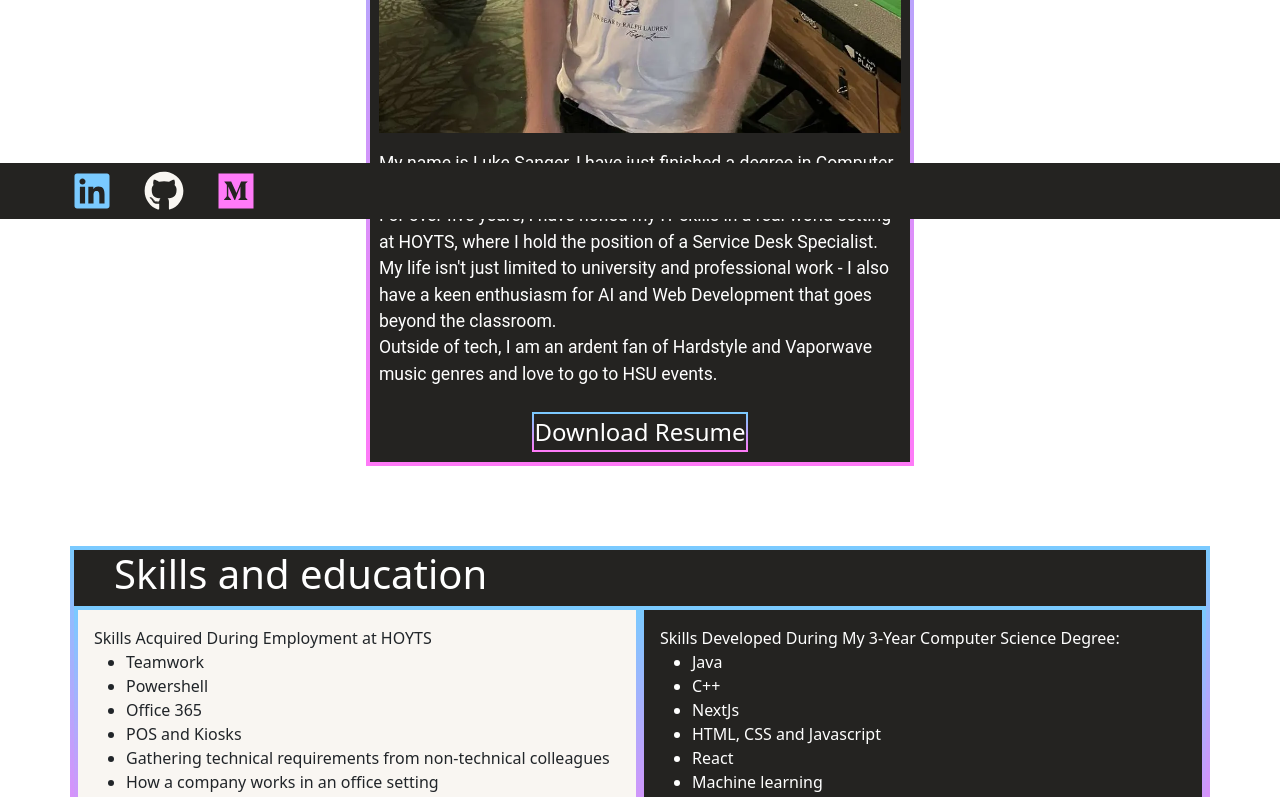
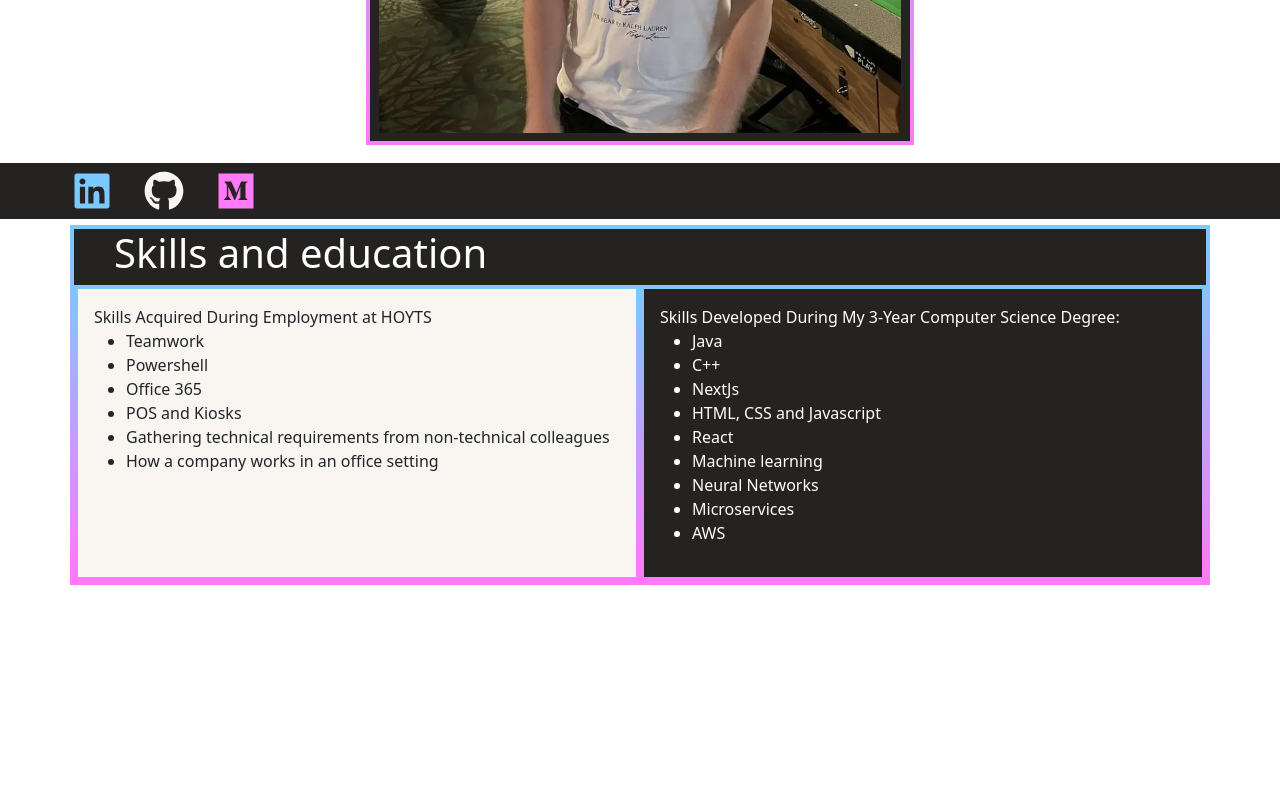
Before and after one commit to lukesngr/sangaworld, a Next.js app: page /home in a window 1280 px wide. Shown: the part 581-1378 px from the top of the page. After the commit the page ends 1230 px from the top, so only its background shows below. Built offline with nearby package versions, Linux system fonts and the light colour scheme.

Commit message:
Removing everything except the picture

```diff
--- a/src/components/home/DialogBoxProfile.js
+++ b/src/components/home/DialogBoxProfile.js
@@ -55,16 +55,9 @@ function DialogBoxProfile() {
     return (
     <div style={{'transform': `translate(${transformX}px, ${transformY}px)`}} className="vaporDialog" id={dialogBoxStyle}>
         <div onMouseDown={() => setMouseDown(true)} onMouseUp={() => setMouseDown(false)} onMouseLeave={() =>setMouseDown(false)} className="dialogTitle">
-            About Me <FaTimesCircle onClick={closeDialog} className="fakeExitButton" size={30} /><FaMinusCircle onClick={minimizeDialog} className="fakeMinusButton" size={30} />
+            Me <FaTimesCircle onClick={closeDialog} className="fakeExitButton" size={30} /><FaMinusCircle onClick={minimizeDialog} className="fakeMinusButton" size={30} />
         </div>
         <Image src="/me.jpg" width={700} height={700} alt="Picture of website" className="profilePicture" priority/>
-        <p className="dialogContent">
-        My name is Luke Sanger, I have just finished a degree in Computer Science at University of Wollongong. <br />
-        For over five years, I have honed my IT skills in a real-world setting at HOYTS, where I hold the position of a Service Desk Specialist. <br />
-        My life isn't just limited to university and professional work - I also have a keen enthusiasm for AI and Web Development that goes beyond the classroom. <br />
-        Outside of tech, I am an ardent fan of Hardstyle and Vaporwave music genres and love to go to HSU events. <br />
-        </p>
-        <a href="/myresume.pdf" className="downloadResumeButton" target='_blank' rel='noopener noreferrer'>Download Resume</a>
     </div>
     )
 }
```
